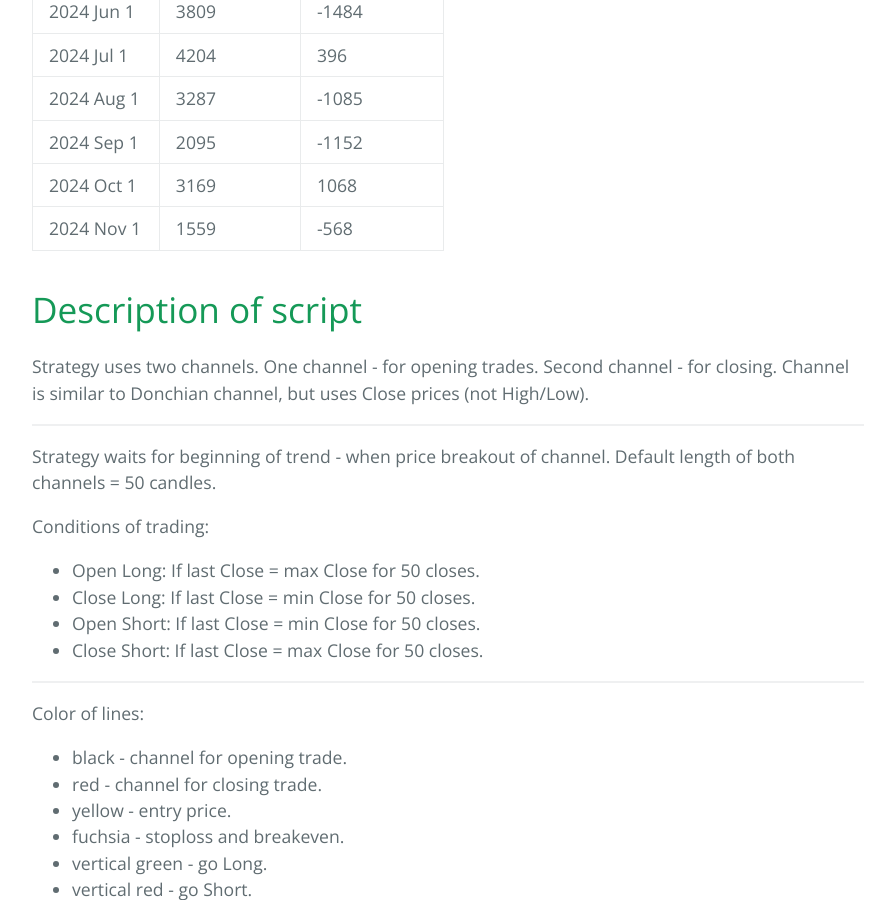
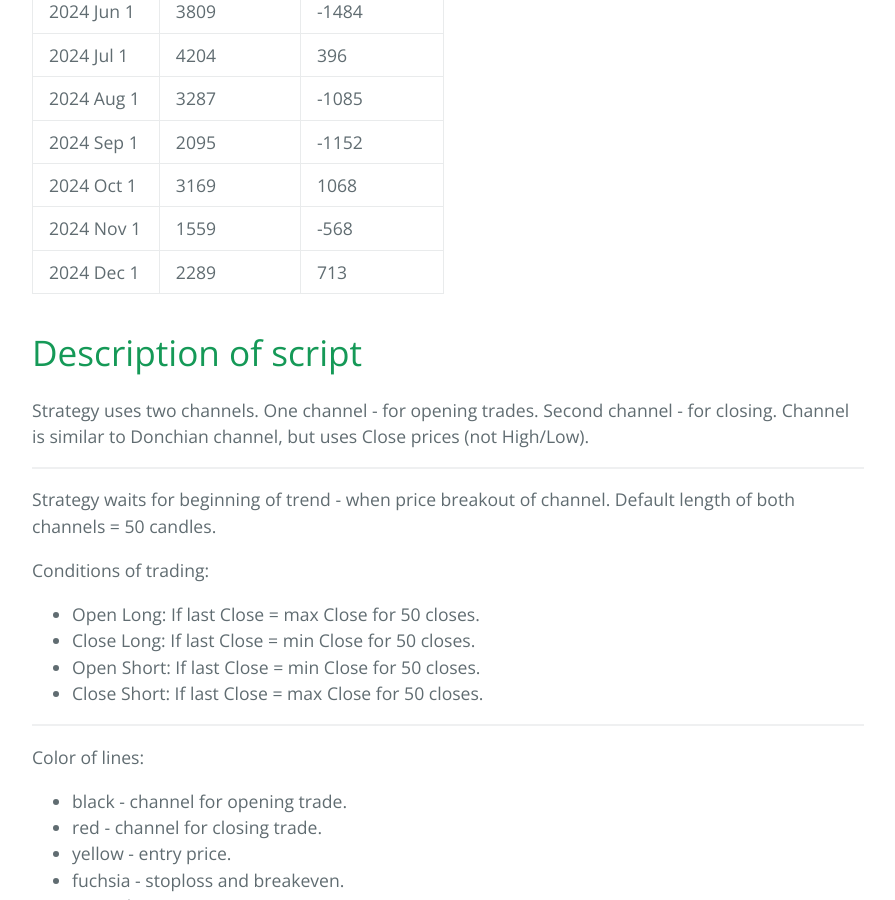
Before and after one commit to sergeyen7/sergeyen7.github.io, a Jekyll site: the page built from index.md, in a window 1280 px wide and 900 px high, scrolled down 3723 px. Shown: the whole window, without its empty margins (192-1087 px from the left). Built offline with Jekyll 4.4.1, drawn with Linux system fonts in a browser that asks for light colours; nearby versions of some CDN libraries.

Commit message:
Update index.md

```diff
--- a/index.md
+++ b/index.md
@@ -94,6 +94,7 @@ Trading results can be seen at the link. You don't need to register or connect a
 | 2024 Sep 1 |           2095 |          -1152 |
 | 2024 Oct 1 |           3169 |           1068 |
 | 2024 Nov 1 |           1559 |           -568 |
+| 2024 Dec 1 |           2289 |            713 |
 
 # Description of script
 
```
